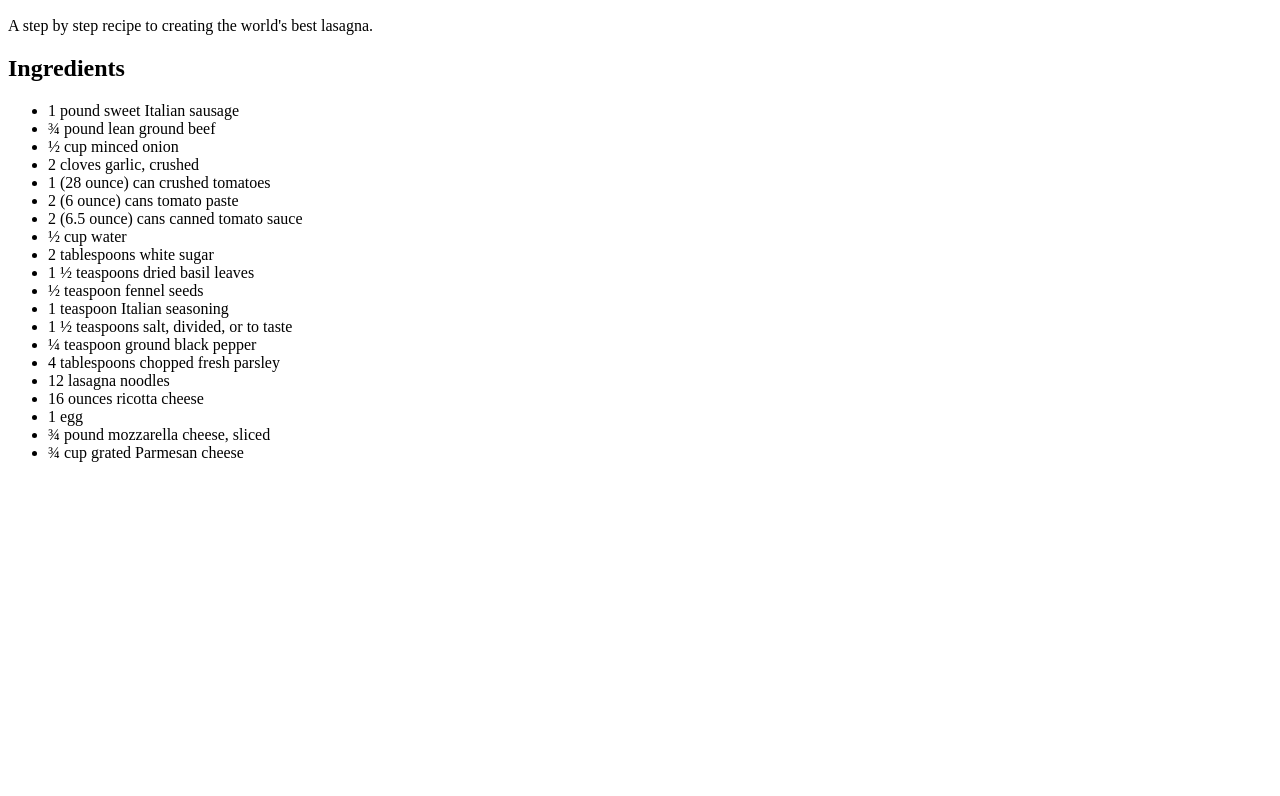
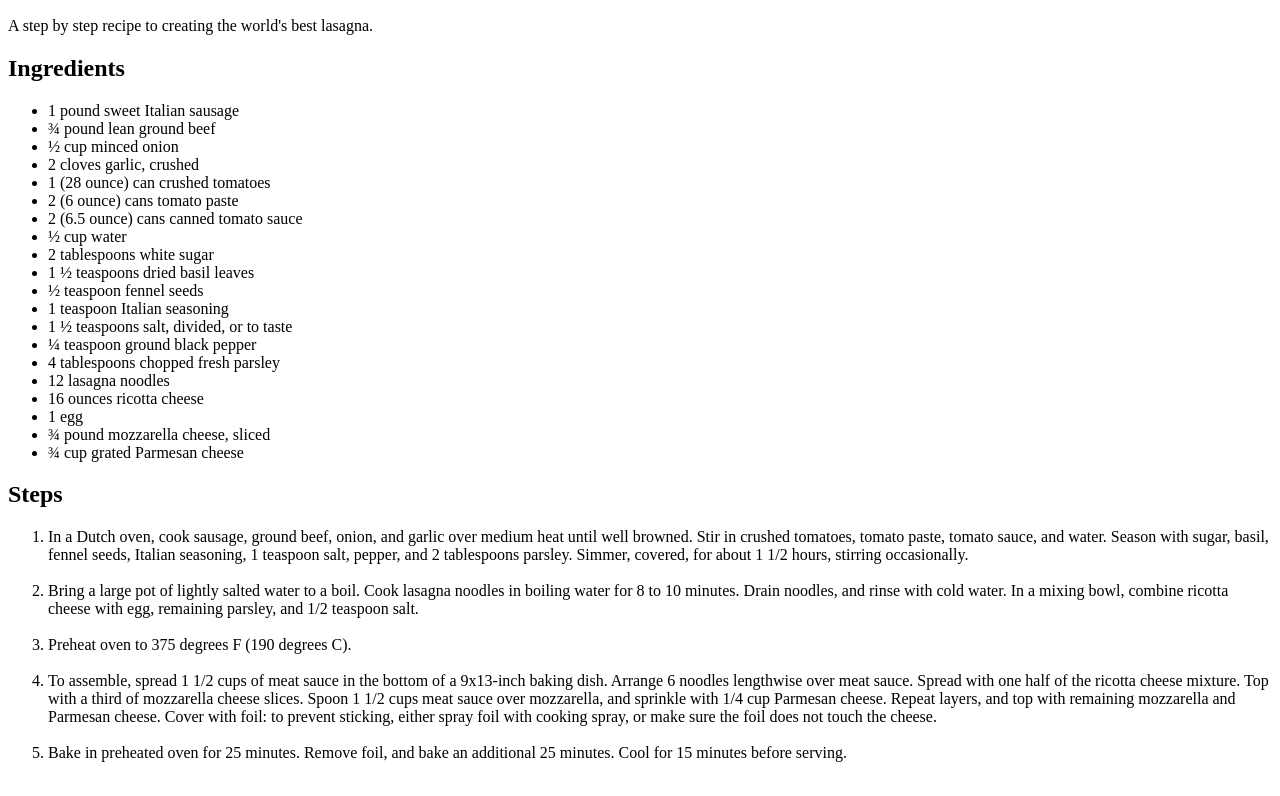
Before and after one commit to ryan-may14/Recipes_Project, a plain HTML site: page recipes/lasagna.html in a window 1280 px wide. Shown: the part 552-1348 px from the top of the page. Before the commit the page ends 1030 px from the top, so only its background shows below. Drawn offline with Linux system fonts and the light colour scheme.

Commit message:
Added steps to lasagna recipe

```diff
--- a/recipes/lasagna.html
+++ b/recipes/lasagna.html
@@ -21,44 +21,52 @@
     <h2>Ingredients</h2>
     <ul>
         <li>1 pound sweet Italian sausage</li>
-
         <li>¾ pound lean ground beef</li>
-
         <li>½ cup minced onion</li>
-
         <li>2 cloves garlic, crushed</li>
-
         <li>1 (28 ounce) can crushed tomatoes</li>
-
         <li>2 (6 ounce) cans tomato paste</li>
-
         <li>2 (6.5 ounce) cans canned tomato sauce</li>
-
         <li>½ cup water</li>
-
         <li>2 tablespoons white sugar</li>
-
         <li>1 ½ teaspoons dried basil leaves</li>
-
         <li>½ teaspoon fennel seeds</li>
-
         <li>1 teaspoon Italian seasoning</li>
-
         <li>1 ½ teaspoons salt, divided, or to taste</li>
-
         <li>¼ teaspoon ground black pepper</li>
-
         <li>4 tablespoons chopped fresh parsley</li>
-
         <li>12 lasagna noodles</li>
-
         <li>16 ounces ricotta cheese</li>
-
         <li>1 egg</li>
-
         <li>¾ pound mozzarella cheese, sliced</li>
-
         <li>¾ cup grated Parmesan cheese</li>
     </ul>
+
+    <h2>Steps</h2>
+    <ol>
+        <li>In a Dutch oven, cook sausage, ground beef, onion, and garlic over medium
+            heat until well browned. Stir in crushed tomatoes, tomato paste, tomato sauce,
+            and water. Season with sugar, basil, fennel seeds, Italian seasoning, 1
+            teaspoon salt, pepper, and 2 tablespoons parsley. Simmer, covered, for about
+            1 1/2 hours, stirring occasionally.</li><br>
+
+        <li>Bring a large pot of lightly salted water to a boil. Cook lasagna noodles
+            in boiling water for 8 to 10 minutes. Drain noodles, and rinse with cold
+            water. In a mixing bowl, combine ricotta cheese with egg, remaining parsley,
+            and 1/2 teaspoon salt.</li><br>
+
+        <li>Preheat oven to 375 degrees F (190 degrees C).</li><br>
+
+        <li>To assemble, spread 1 1/2 cups of meat sauce in the bottom of a 9x13-inch
+            baking dish. Arrange 6 noodles lengthwise over meat sauce. Spread with one
+            half of the ricotta cheese mixture. Top with a third of mozzarella cheese
+            slices. Spoon 1 1/2 cups meat sauce over mozzarella, and sprinkle with 1/4
+            cup Parmesan cheese. Repeat layers, and top with remaining mozzarella and
+            Parmesan cheese. Cover with foil: to prevent sticking, either spray foil
+            with cooking spray, or make sure the foil does not touch the cheese.</li><br>
+
+        <li>Bake in preheated oven for 25 minutes. Remove foil, and bake an additional
+            25 minutes. Cool for 15 minutes before serving.</li><br>
+    </ol>
 </body>
 </html>
```
